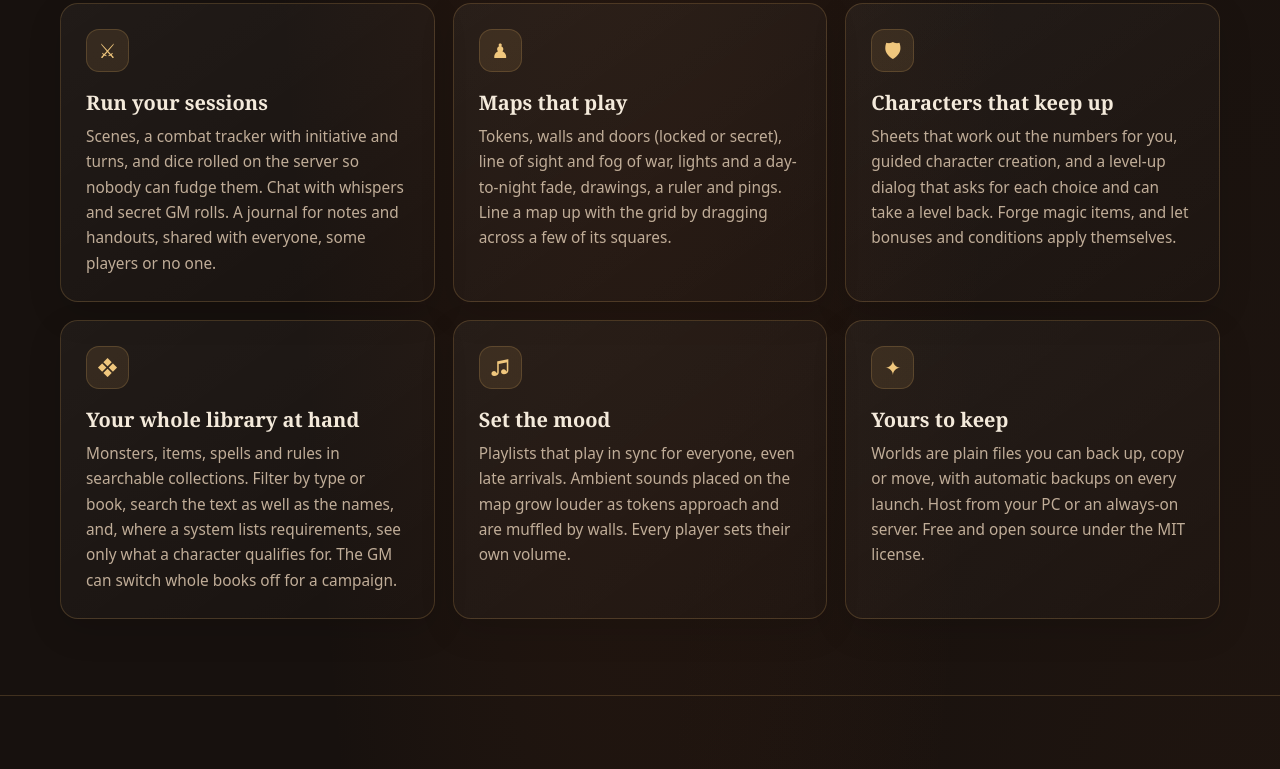
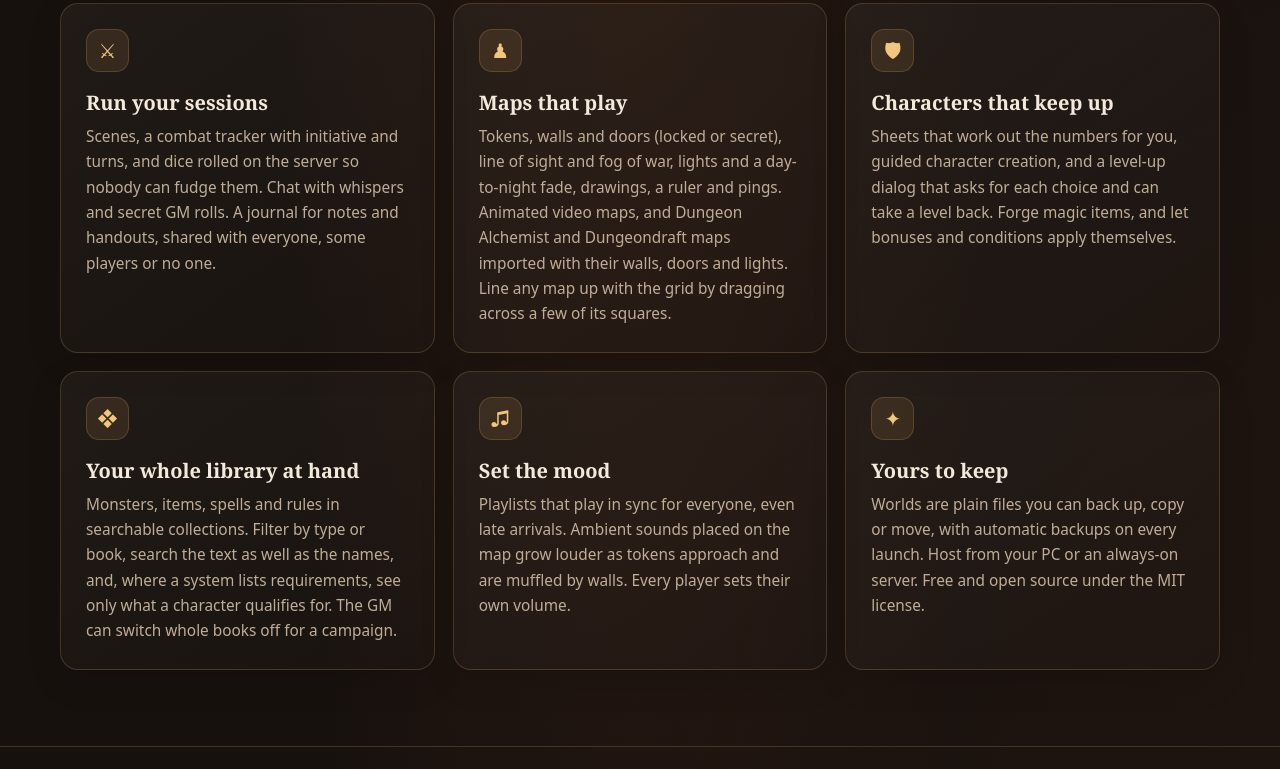
Before and after one commit to James-Crawford85/hearth.github.io, a plain HTML site: page index.html in a window 1280 px wide. Shown: the part 1636-2405 px from the top of the page. Drawn offline with Linux system fonts and the light colour scheme; no server answers.

Commit message:
Mention v0.1.9's video maps, map importer and grid alignment
Co-Authored-By: Claude Opus 5.5 <noreply@anthropic.com>

```diff
--- a/index.html
+++ b/index.html
@@ -228,7 +228,7 @@
           <article class="feature">
             <div class="glyph" aria-hidden="true">♟</div>
             <h3>Maps that play</h3>
-            <p>Tokens, walls and doors (locked or secret), line of sight and fog of war, lights and a day-to-night fade, drawings, a ruler and pings. Line a map up with the grid by dragging across a few of its squares.</p>
+            <p>Tokens, walls and doors (locked or secret), line of sight and fog of war, lights and a day-to-night fade, drawings, a ruler and pings. Animated video maps, and Dungeon Alchemist and Dungeondraft maps imported with their walls, doors and lights. Line any map up with the grid by dragging across a few of its squares.</p>
           </article>
           <article class="feature">
             <div class="glyph" aria-hidden="true">🛡</div>
@@ -296,7 +296,7 @@
           </figure>
           <figure class="shot media wide">
             <video src="assets/map-grid-align.webm" autoplay loop muted playsinline preload="metadata" aria-label="Lining a map up with the grid: dragging across a block of the map's squares, then applying"></video>
-            <figcaption><strong>Line a map up with the grid</strong><span>Drag across a few of the map's squares, and the grid and the map snap together. Coming in the next release.</span></figcaption>
+            <figcaption><strong>Line a map up with the grid</strong><span>Drag across a few of the map's squares, and the grid and the map snap together. Maps keep their own size and shape, so nothing gets stretched.</span></figcaption>
           </figure>
         </div>
       </div>
```
